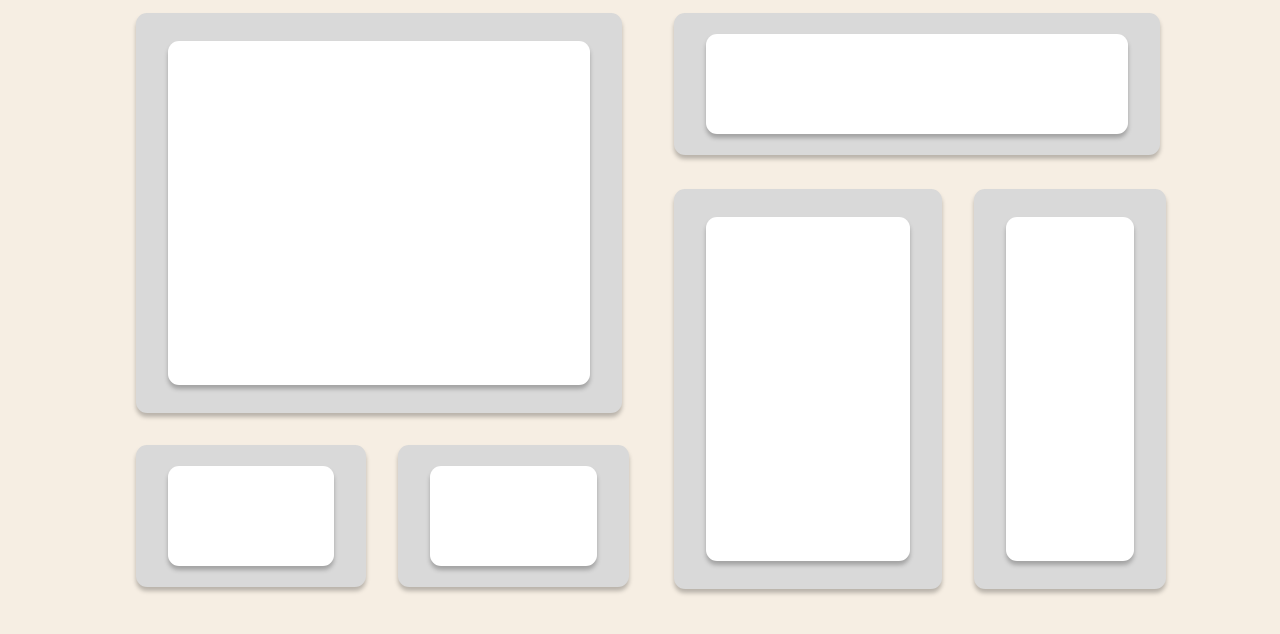
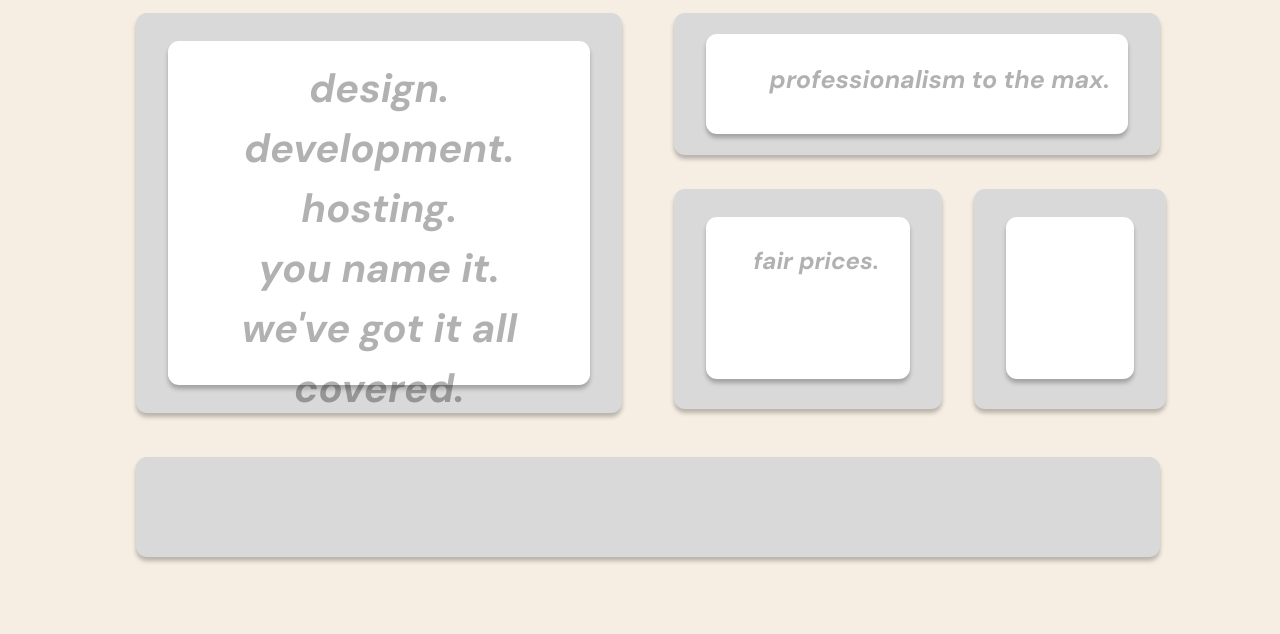
Before and after one commit to ZeDUCC/agency-website, a plain HTML site: page index.html in a window 1280 px wide. Shown: the part 118-752 px from the top of the page. Drawn offline with Linux system fonts and the light colour scheme.

Commit message:
added some captions to the boxes

```diff
--- a/index.html
+++ b/index.html
@@ -33,30 +33,33 @@
     </div>
 
     <!-- BOXES -->
+    <div>
         <div style="display: flex; flex-direction: row; position: relative; top: 4vh">
             <div style="width: 38vw; height: 400px; flex-shrink: 0; border-radius: 11px; background: #D9D9D9; box-shadow: 0px 4px 4px 0px rgba(0, 0, 0, 0.25); position: relative; left: 10vw;">
-            <div style="position: absolute; top: 28px; left: 2.5vw; width: 33vw; height: 344px; flex-shrink: 0; border-radius: 11px; background: #FFF; box-shadow: 0px 4px 4px 0px rgba(0, 0, 0, 0.25);"></div>
+                <div style="position: absolute; top: 28px; left: 2.5vw; width: 33vw; height: 344px; flex-shrink: 0; border-radius: 11px; background: #FFF; box-shadow: 0px 4px 4px 0px rgba(0, 0, 0, 0.25);">
+                    <h2 style="font-size: 40px; text-align: center; line-height: 60px; position: relative; top: -2vh">design.<br>development.<br>hosting.<br>you name it.<br>we've got it all covered.</h2>
+                </div>
             </div>
             <div style="width: 38vw; height: 142px; flex-shrink: 0; border-radius: 11px; background: #D9D9D9; box-shadow: 0px 4px 4px 0px rgba(0, 0, 0, 0.25); position: relative; left: 14vw;">
-            <div style="position: absolute; top: 21px; left: 2.5vw; width: 33vw; height: 100px; flex-shrink: 0; border-radius: 11px; background: #FFF; box-shadow: 0px 4px 4px 0px rgba(0, 0, 0, 0.25);"></div>
+                <div style="margin: auto; position: absolute; top: 21px; left: 2.5vw; width: 33vw; height: 100px; flex-shrink: 0; border-radius: 11px; background: #FFF; box-shadow: 0px 4px 4px 0px rgba(0, 0, 0, 0.25);">
+                    <h2 style="font-size: 25px; position: relative; left: 5vw; top: 1vh">professionalism to the max.</h2>
+                </div>
             </div>
         </div>
 
         <div style="display: flex; flex-direction: row; position: relative; left: 52vw; top: -24vh">
-        <div style="width: 21vw; height: 400px; flex-shrink: 0; border-radius: 11px; background: #D9D9D9; box-shadow: 0px 4px 4px 0px rgba(0, 0, 0, 0.25);">
-            <div style="position: absolute; top: 28px; left: 2.5vw; width: 16vw; height: 344px; flex-shrink: 0; border-radius: 11px; background: #FFF; box-shadow: 0px 4px 4px 0px rgba(0, 0, 0, 0.25);"></div>
+            <div style="width: 21vw; height: 220px; flex-shrink: 0; border-radius: 11px; background: #D9D9D9; box-shadow: 0px 4px 4px 0px rgba(0, 0, 0, 0.25);">
+                <div style="position: absolute; top: 28px; left: 2.5vw; width: 16vw; height: 162px; flex-shrink: 0; border-radius: 11px; background: #FFF; box-shadow: 0px 4px 4px 0px rgba(0, 0, 0, 0.25);">
+                    <h2 style="position: relative; left: 3.75vw; top: 1vh">fair prices.</h2>
                 </div>
-        <div style="margin-left: 32px; width: 15vw; height: 400px; flex-shrink: 0; border-radius: 11px; background: #D9D9D9; box-shadow: 0px 4px 4px 0px rgba(0, 0, 0, 0.25);">
-            <div style="position: relative; top: 28px; left: 2.5vw; width: 10vw; height: 344px; flex-shrink: 0; border-radius: 11px; background: #FFF; box-shadow: 0px 4px 4px 0px rgba(0, 0, 0, 0.25);"></div>
+            </div>
+            <div style="margin-left: 32px; width: 15vw; height: 220px; flex-shrink: 0; border-radius: 11px; background: #D9D9D9; box-shadow: 0px 4px 4px 0px rgba(0, 0, 0, 0.25);">
+                <div style="position: relative; top: 28px; left: 2.5vw; width: 10vw; height: 162px; flex-shrink: 0; border-radius: 11px; background: #FFF; box-shadow: 0px 4px 4px 0px rgba(0, 0, 0, 0.25);"></div>
             </div>
         </div>
 
-    <div style="display: flex; flex-direction: row; position: relative; top: -42vh; left: 10vw">
-        <div style="width: 18vw; height: 142px; flex-shrink: 0; border-radius: 11px; background: #D9D9D9; box-shadow: 0px 4px 4px 0px rgba(0, 0, 0, 0.25);">
-            <div style="position: relative; top: 21px; left: 2.5vw; width: 13vw; height: 100px; flex-shrink: 0; border-radius: 11px; background: #FFF; box-shadow: 0px 4px 4px 0px rgba(0, 0, 0, 0.25);"></div>
-        </div>
-        <div style="margin-left: 32px; width: 18vw; height: 142px; flex-shrink: 0; border-radius: 11px; background: #D9D9D9; box-shadow: 0px 4px 4px 0px rgba(0, 0, 0, 0.25);">
-            <div style="position: relative; top: 21px; left: 2.5vw; width: 13vw; height: 100px; flex-shrink: 0; border-radius: 11px; background: #FFF; box-shadow: 0px 4px 4px 0px rgba(0, 0, 0, 0.25);"></div>
+        <div style="display: flex; flex-direction: row; position: relative; top: -18vh; left: 10vw">
+            <div style="width: 80vw; height: 100px; flex-shrink: 0; border-radius: 11px; background: #D9D9D9; box-shadow: 0px 4px 4px 0px rgba(0, 0, 0, 0.25);"></div>
         </div>
     </div>
 </body>
--- a/styles.css
+++ b/styles.css
@@ -21,3 +21,13 @@ h1 {
         color: white;
     }
 }
+
+h2 {
+    font-family: 'DM Sans', sans-serif;
+    color: black;
+    opacity: 30%;
+}
+
+body {
+    overflow: hidden
+}
```
Lines whose indentation alone changed are shown as unchanged.
